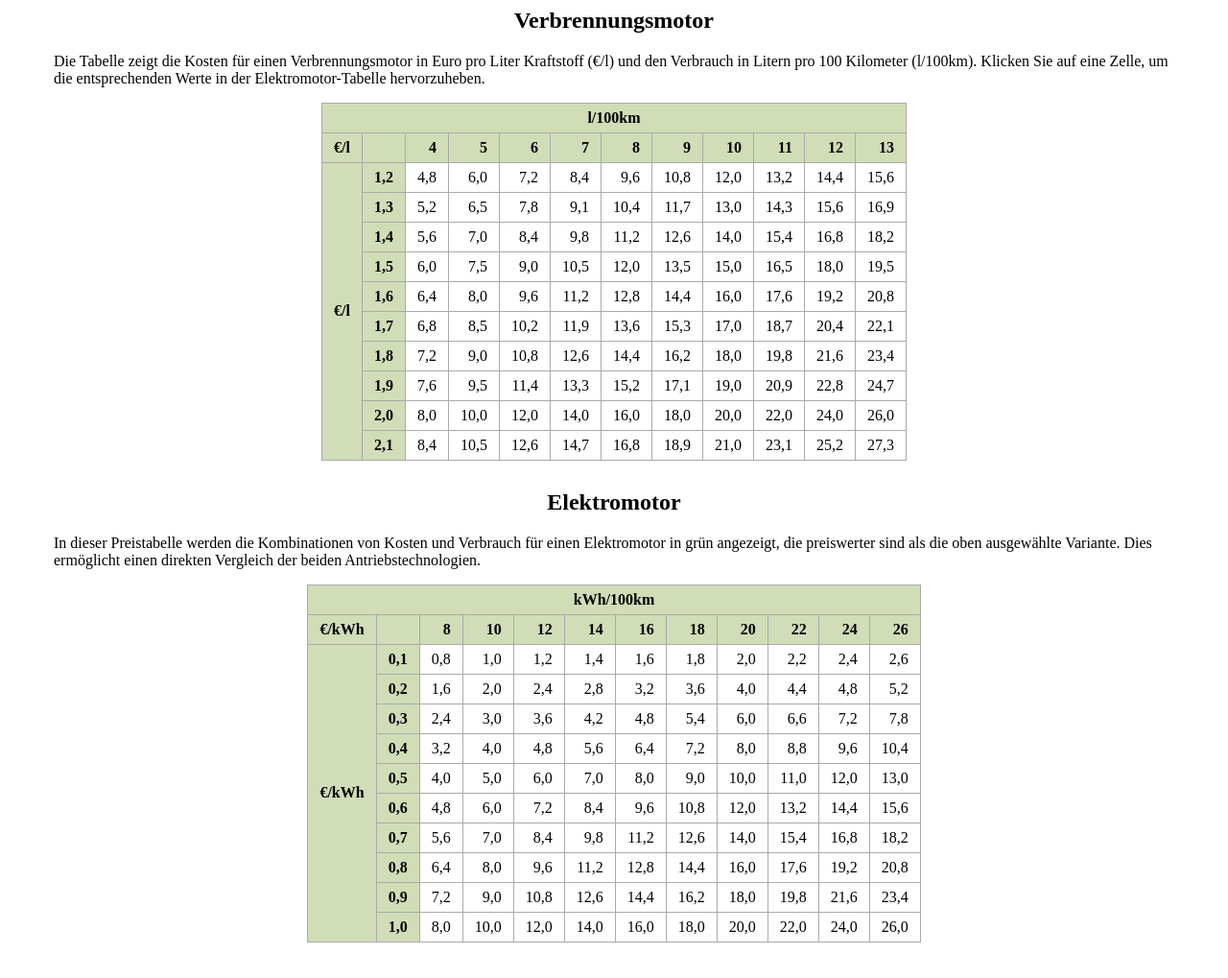
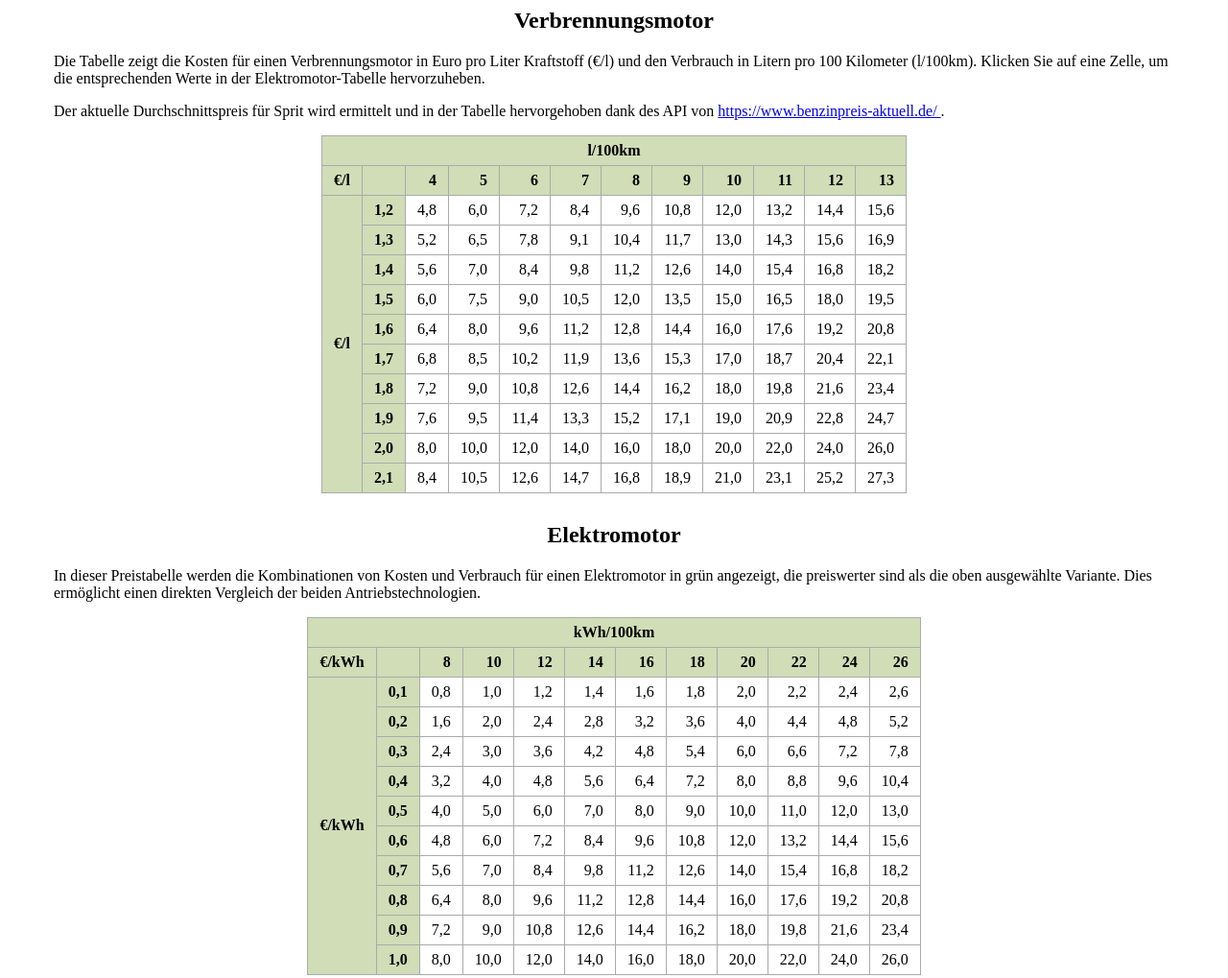
Before and after one commit to klacol/E-Spritpreisrechner, a plain HTML site: page index.html in a window 1280 px wide. Shown: the whole page at 96% size. Drawn offline with Linux system fonts and the light colour scheme; no server answers.

Commit message:
Hinweis auf API

```diff
--- a/index.html
+++ b/index.html
@@ -61,6 +61,7 @@
 <body>
   <h2>Verbrennungsmotor</h2>
   <p>Die Tabelle zeigt die Kosten für einen Verbrennungsmotor in Euro pro Liter Kraftstoff (€/l) und den Verbrauch in Litern pro 100 Kilometer (l/100km). Klicken Sie auf eine Zelle, um die entsprechenden Werte in der Elektromotor-Tabelle hervorzuheben.</p>
+  <p>Der aktuelle Durchschnittspreis für Sprit wird ermittelt und in der Tabelle hervorgehoben dank des API von <a href="https://www.benzinpreis-aktuell.de/artikel-104-neue-api-fuer-den-abruf-der-aktuellen-spritpreise-verfuegbar.html" target="_blank">https://www.benzinpreis-aktuell.de/ </a>.</p>
   <table id="tableVerbrenner" class="verbrenner-table">
     <thead></thead>
     <tbody></tbody>
@@ -73,7 +74,6 @@
   </table>
 
   <script>
-
   // Achsenwerte für Tabelle 1 (Verbrennungsmotor)
   const tableVerbrennerCols = [4.0, 5, 6.0, 7.0, 8.0, 9.0, 10, 11.0, 12.0, 13.0];
   const tableVerbrennerRows = [1.2, 1.3, 1.4, 1.5, 1.6, 1.7, 1.8, 1.9, 2.0, 2.1];
```
